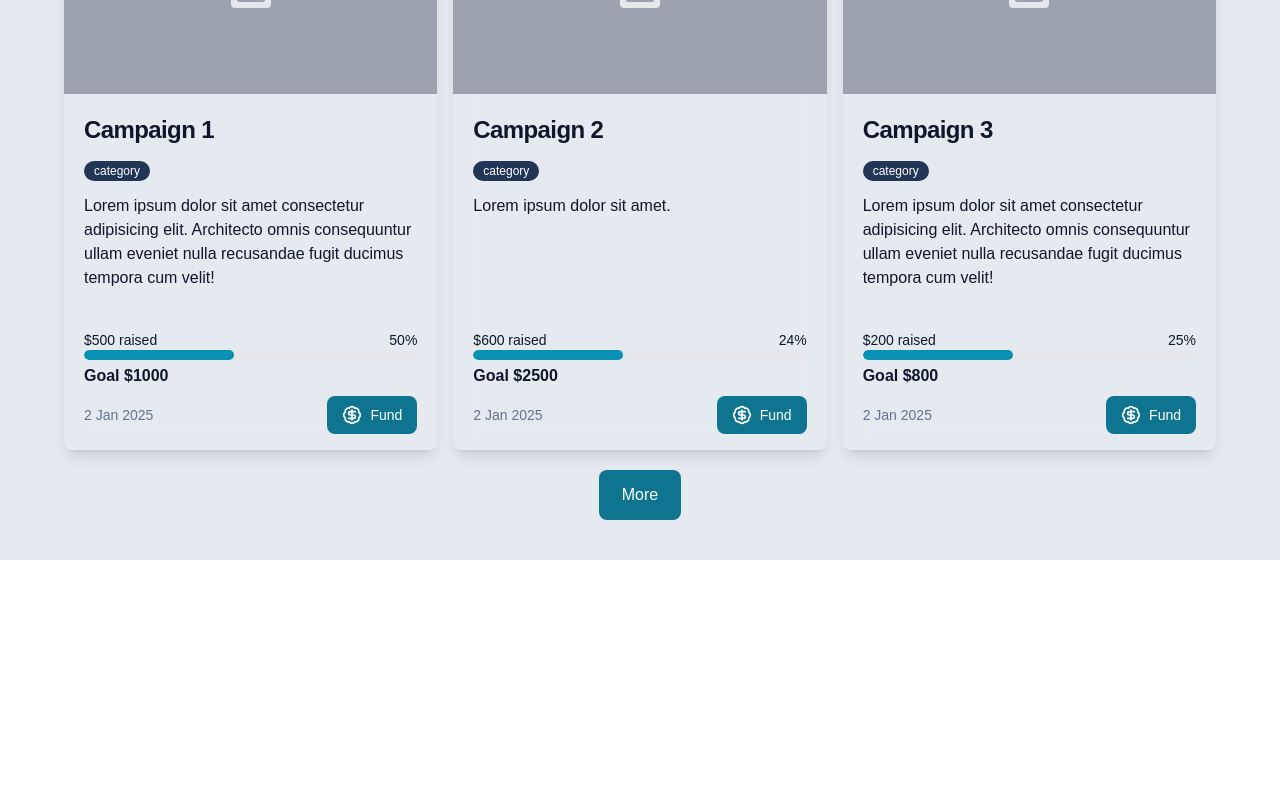
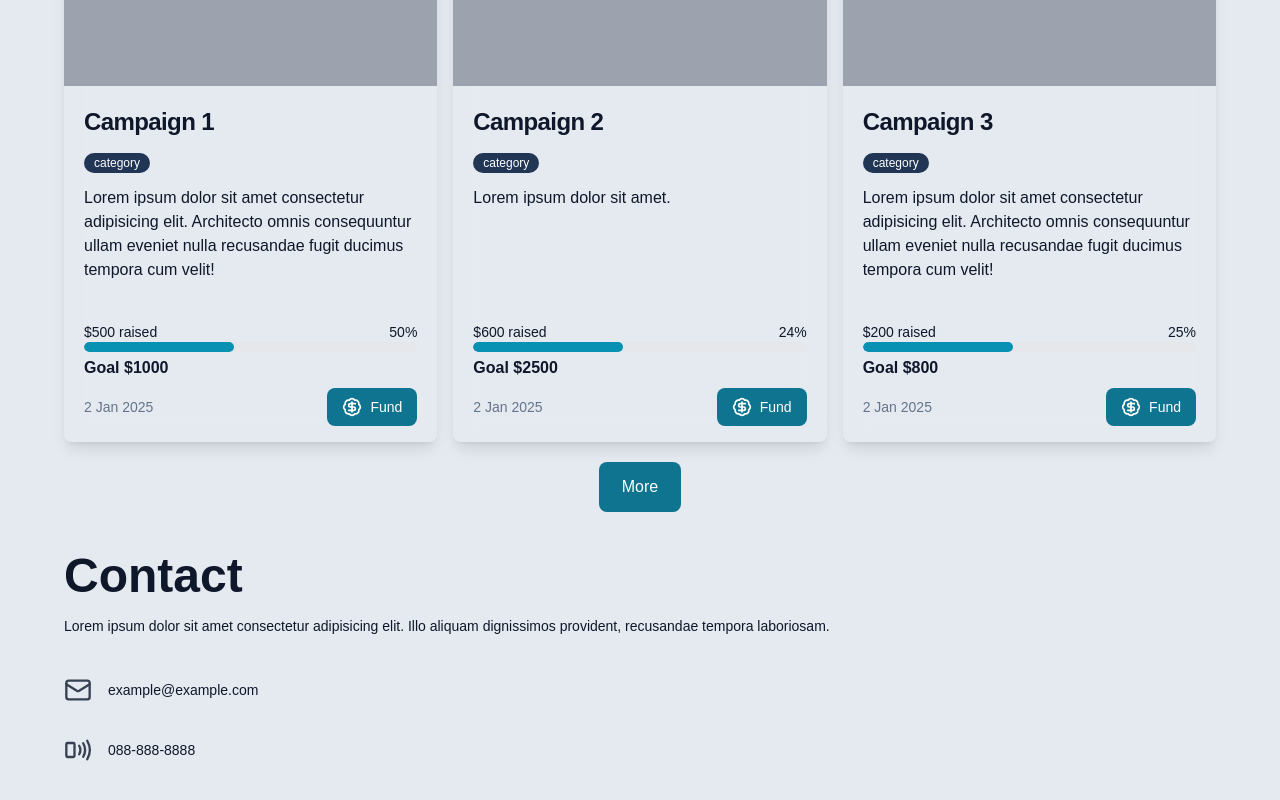
Before and after one commit to khmalz/charivest, a Next.js app in the folder webclient/: page / in a window 1280 px wide. Shown: the part 1018-1818 px from the top of the page. Before the commit the page ends 1578 px from the top, so only its background shows below. Built offline with nearby package versions, Linux system fonts and the light colour scheme.

Commit message:
add contact section in home page

```diff
--- a/webclient/app/(client)/page.js
+++ b/webclient/app/(client)/page.js
@@ -1,5 +1,5 @@
 import { Button, Progress } from "flowbite-react";
-import { BadgeDollarSign } from "lucide-react";
+import { BadgeDollarSign, Mail, SmartphoneNfc } from "lucide-react";
 import Link from "next/link";
 
 export default function Home() {
@@ -55,7 +55,7 @@ export default function Home() {
 
          <section id="campaign" className="mt-20 md:mt-0">
             <div className="flex flex-col">
-               <h3 className="text-center text-2xl font-bold dark:text-white sm:text-4xl md:text-5xl">Campaign List</h3>
+               <h3 className="text-center text-2xl font-bold dark:text-white sm:text-4xl">Campaign List</h3>
 
                <div className="mt-14 grid grid-cols-1 gap-4 mx-auto md:grid-cols-2 xl:grid-cols-3">
                   {campaigns.slice(0, 3).map(item => (
@@ -103,6 +103,31 @@ export default function Home() {
                </Button>
             </div>
          </section>
+
+         <section id="contact" className="py-5 md:py-10 lg:scroll-py-14">
+            <h1 className="md:text-2xl xl:text-5xl font-semibold">Contact</h1>
+            <p className="mt-4 text-sm mb-10">Lorem ipsum dolor sit amet consectetur adipisicing elit. Illo aliquam dignissimos provident, recusandae tempora laboriosam.</p>
+
+            <div className="mt-5 space-y-8">
+               <div className="flex items-center gap-4">
+                  <Mail className="h-7 w-7 text-gray-700 dark:text-gray-300/50" />
+                  <div>
+                     <a href="mailto:example@example.com" className="text-sm hover:underline">
+                        example@example.com
+                     </a>
+                  </div>
+               </div>
+
+               <div className="flex items-center gap-4">
+                  <SmartphoneNfc className="h-7 w-7 text-gray-700 dark:text-gray-300/50" />
+                  <div>
+                     <a href="tel:088888888888" className="text-sm hover:underline">
+                        088-888-8888
+                     </a>
+                  </div>
+               </div>
+            </div>
+         </section>
       </div>
    );
 }
```
